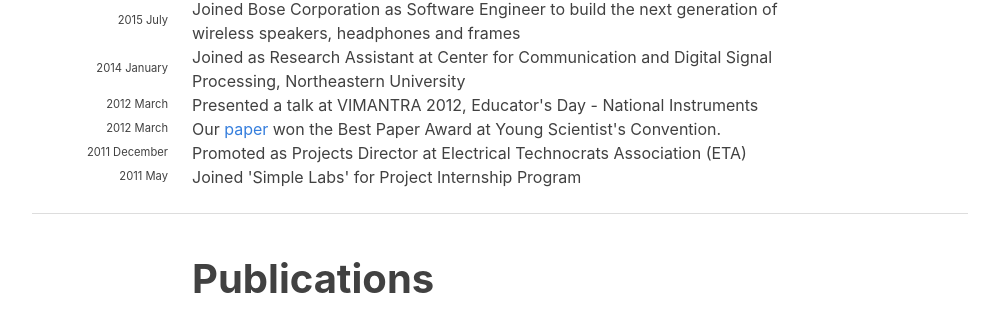
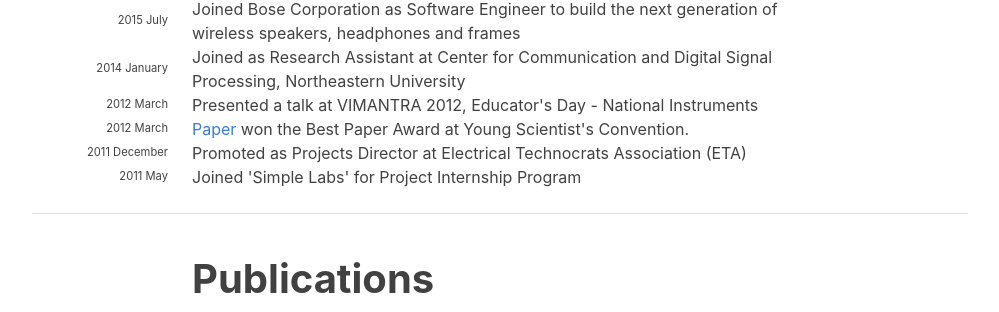
Before and after one commit to hariharanragothaman/hariharanragothaman.github.io, a Jekyll site: the page built from index.md, in a window 1280 px wide and 900 px high, scrolled down 1204 px. Shown: the part 141-453 px from the top of the window, without its empty margins (140-1139 px from the left). Built offline with Jekyll 4.4.1, drawn with Linux system fonts in a browser that asks for light colours; nearby versions of some CDN libraries; some web fonts are replaced.

Commit message:
Polishes and Updates

```diff
--- a/_data/news.yaml
+++ b/_data/news.yaml
@@ -68,7 +68,7 @@
 
 - year: 2012
   year-extra: March
-  description: Our <a href="https://arxiv.org/pdf/2411.16016">paper</a> won the Best Paper Award at Young Scientist's Convention.
+  description: <a href="https://arxiv.org/pdf/2411.16016">Paper</a> won the Best Paper Award at Young Scientist's Convention.
 
 - year: 2011
   year-extra: December
```
